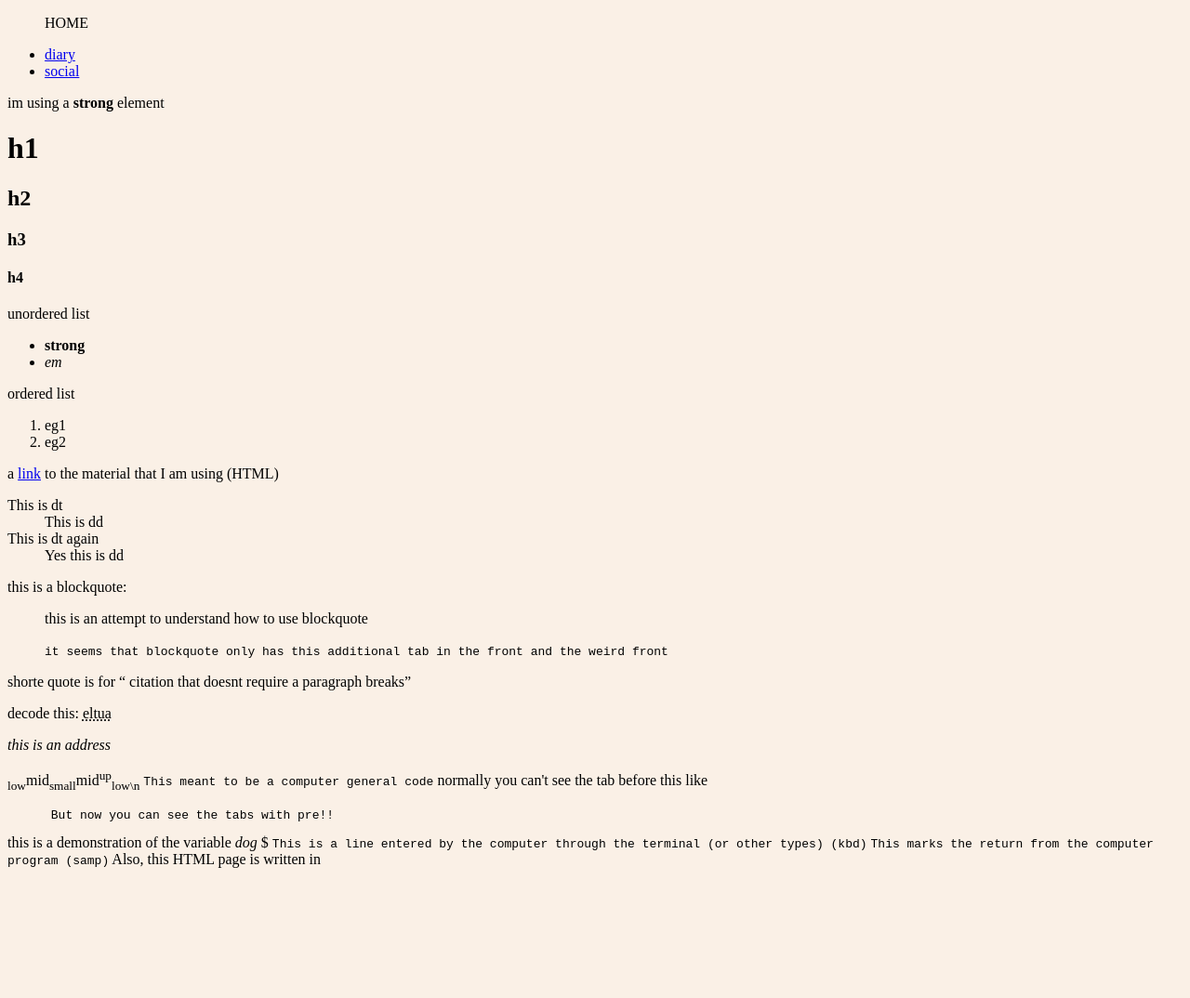
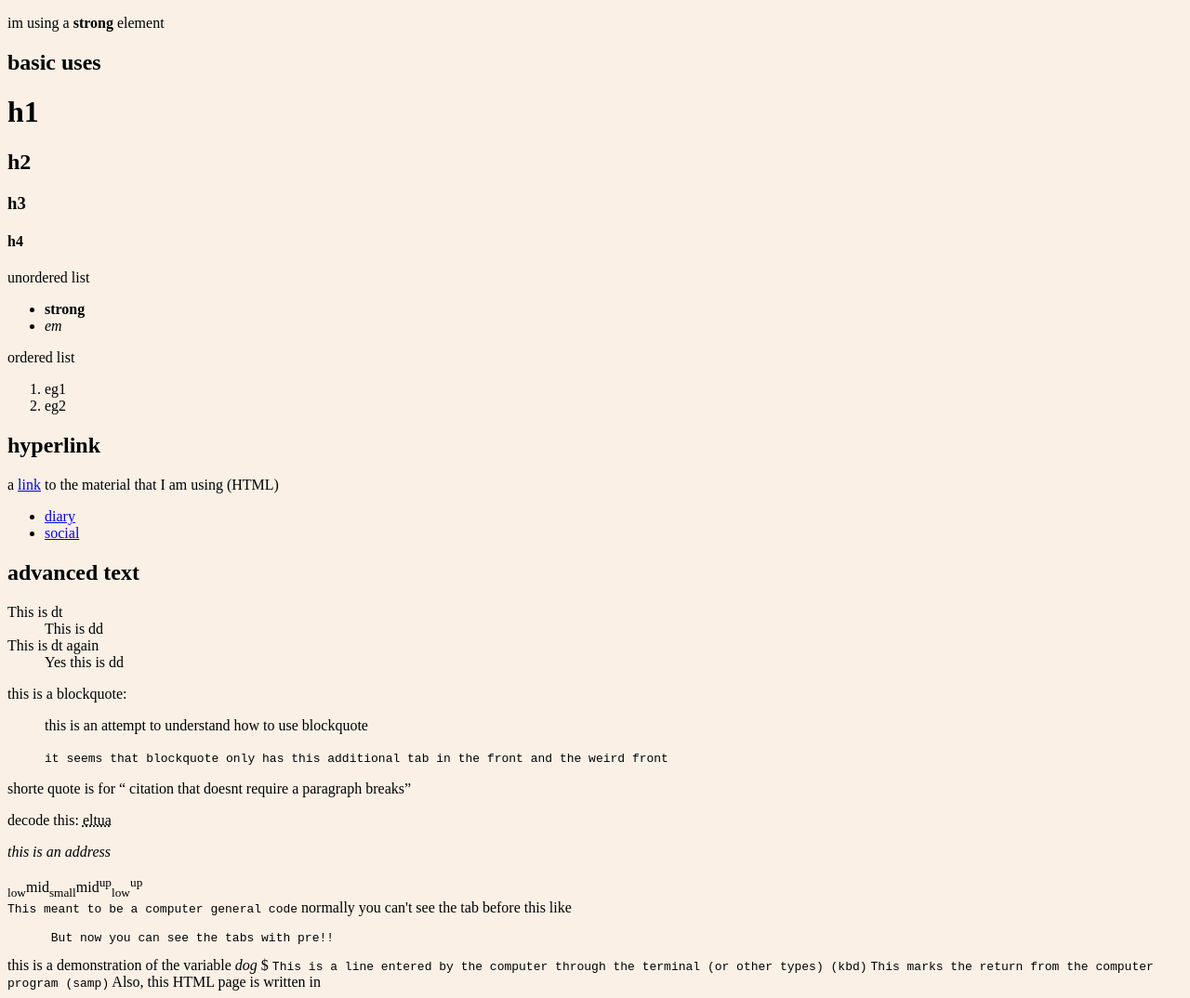
Before and after one commit to myfeng10/MichelleYilin, a plain HTML site: page index.html in a window 1280 px wide. Shown: the whole page at 93% size. Before the commit the page ends 942 px from the top, so only its background shows below. Drawn offline with Linux system fonts and the light colour scheme.

Commit message:
Update index.html

```diff
--- a/index.html
+++ b/index.html
@@ -6,13 +6,10 @@
 	 <link rel="stylesheet" href="index.css">
 	<title>Michelle's Personal Page</title>
 </head>
-	<p><ul>
-		<p>HOME</p>
-		<li><a href="diary.html">diary</a></li>
-		<li><a href="social.html">social</a></li>
-	</ul></p>
+
 <p> im using a <strong> strong </strong> element </p>
 <body>
+	<h2>basic uses</h2>
 	<h1>h1</h1>
 	<h2>h2</h2>
 	<h3>h3</h3>
@@ -30,9 +27,16 @@
 		</ol>
 	</p>
 
+	<h2>hyperlink</h2>
 	a <a href="https://developer.mozilla.org/zh-CN/docs/Learn/HTML/Introduction_to_HTML" title="study page" target="_blank"> link</a>
 	to the material that I am using (HTML)
+	<p><ul>
 
+		<li><a href="diary.html">diary</a></li>
+		<li><a href="social.html">social</a></li>
+	</ul></p>
+
+	<h2>advanced text </h2>
 	<dl>
 		<dt>This is dt</dt>
 		<dd>This is dd</dd>
@@ -51,12 +55,13 @@
 	</p>
 
 	<p>
-		decode this: <abbr title="everybody love to use abbreviations">eltua</abbr>
+		decode this: <abbr title="everybody loves to use abbreviations">eltua</abbr>
 		<address>this is an address</address>
 	</p>
 
 	<p>
-		<sub>low</sub>mid<sub>small</sub>mid<sup>up</sup><sub>low\n</sub>
+		<sub>low</sub>mid<sub>small</sub>mid<sup>up</sup><sub>low</sub><sup>up</sup><br>
+
 		<code> This meant to be a computer general code</code>
 		    normally you can't see the tab before this like
 		<pre>      But now you can see the tabs with pre!!</pre>
```
